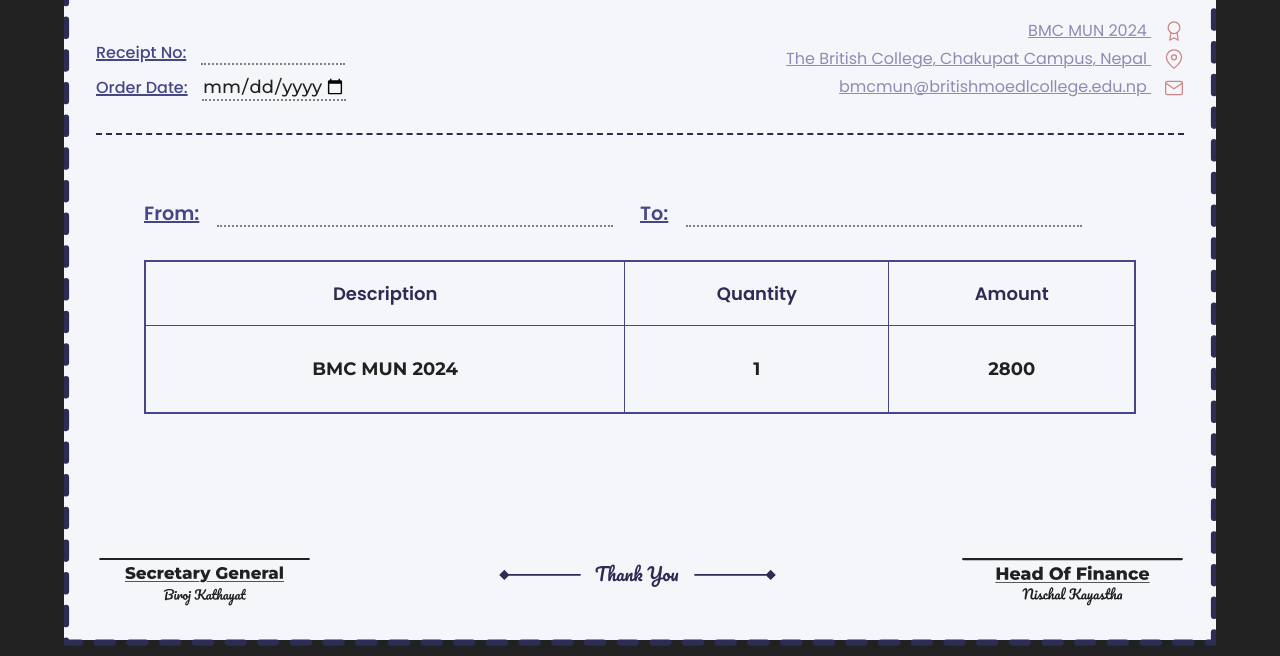
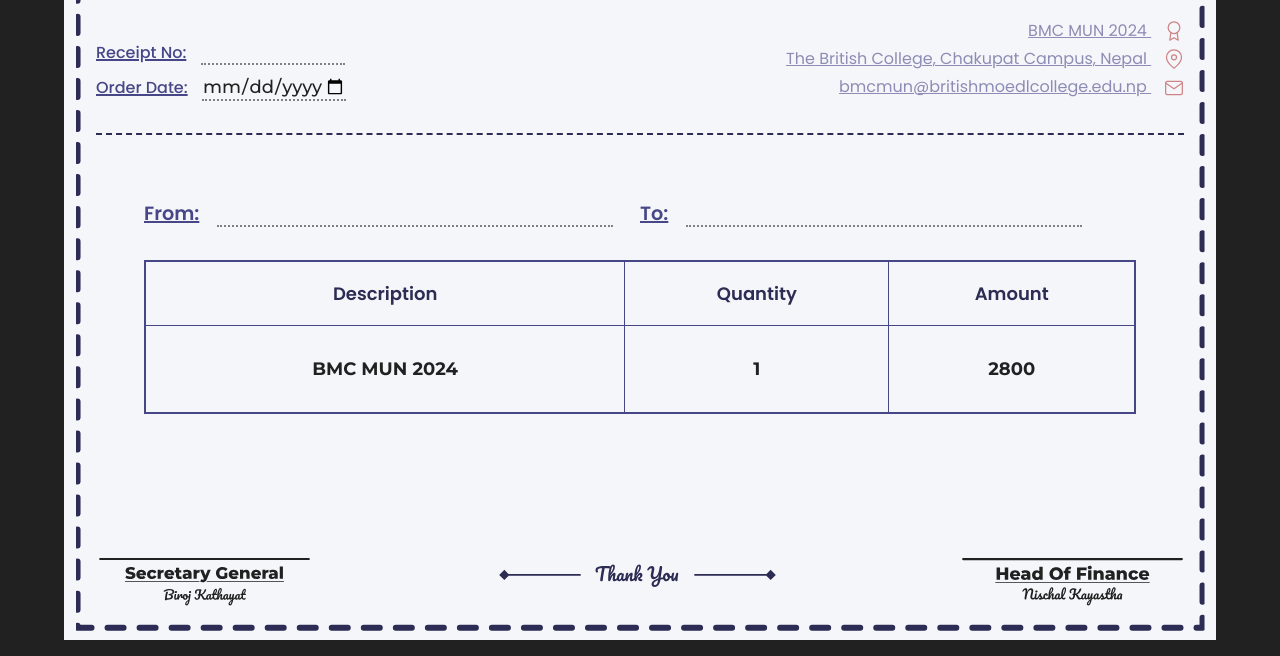
Before and after one commit to Surfitikate/ReceiptApp, a plain HTML site: page index.html in a window 1280 px wide. Shown: the part 144-800 px from the top of the page. Drawn offline with Linux system fonts and the light colour scheme.

Commit message:
Update index.html

```diff
--- a/index.html
+++ b/index.html
@@ -12,8 +12,8 @@
     <section id="capture" class="main-container">
         <div class="canvas-wrapper">
             <!-- This thing doesn't work idk why -->
-            <div class="dashed-border">
-                <img src="./assets/Border.svg"/>
+            <div style="display: grid; place-items: center;">
+                <img class="dashed-border" src="./assets/Border.svg"/>
             </div>
 
             <!-- main content -->
@@ -88,7 +88,6 @@
                 </div>
             </div>
         </div>
-
     </section>
 </body>
 </html>
```
